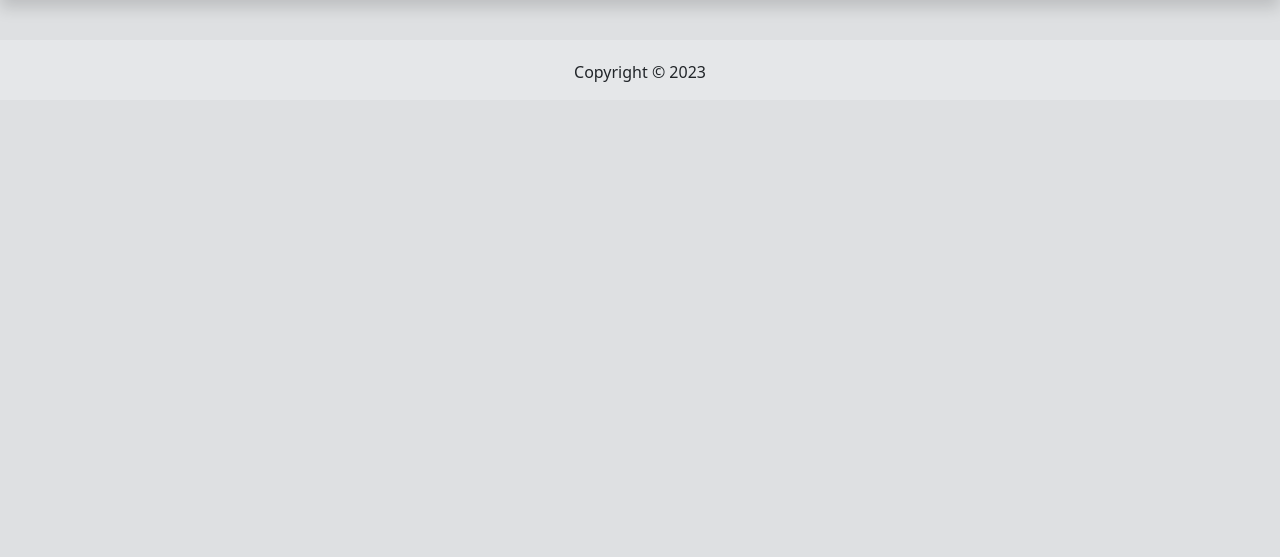
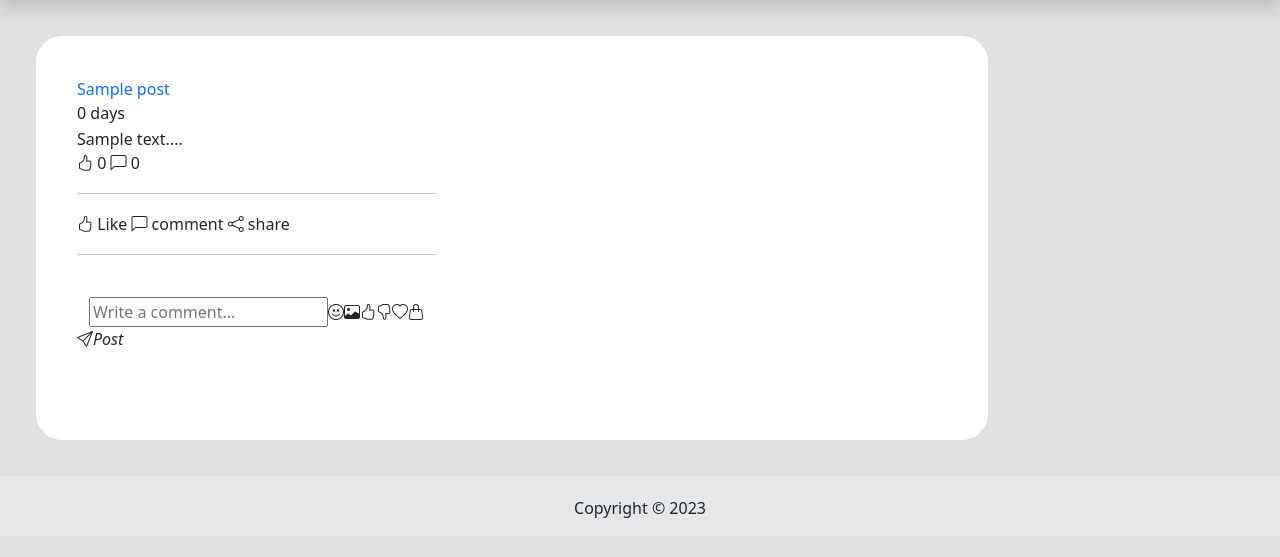
Before and after one commit to josecome/blog-website-django, a Django app: a page that uses blog/templates/posts.html in a window 1280 px wide. Shown: the part 42-599 px from the top of the page. Run offline with Django 4.2, Linux system fonts and the light colour scheme; tables that the repository leaves empty hold one stand-in row (values such as "Sample post"); data that the repository does not hold is empty; some libraries are stand-ins or nearby versions.

Commit message:
Minor changes made, Post Template, Url and View added

```diff
--- a/blog/templates/home.html
+++ b/blog/templates/home.html
@@ -13,7 +13,7 @@
                             </strong>
                         </a>
 
-                        <a :href="'posts/' + getUserName(p.fields.user)" class="classUserProfile">
+                        <a :href="'/posts/post/' + p.fields.link" class="classUserProfile">
                             [[ p.fields.title ]]
                         </a> <br />
                         <span class="timeOfPost">0 days</span>
--- a/blog/templates/posts.html
+++ b/blog/templates/posts.html
@@ -1,5 +1,5 @@
 {% extends "base.html" %}
-{% block title %}Home{% endblock %}
+{% block title %}Posts of User{% endblock %}
 {% block content %}
 <div id="app" style="width: 80%; padding: 20px;">
     <div v-for="p in posts" class="div_content_style" style="background-color: white; margin: 16px; padding: 40px; border-radius: 26px;">
@@ -7,13 +7,7 @@
             <tbody>
                 <tr>
                     <td>
-                        <a :href="'posts/' + getUserName(p.fields.user)" class="userstylepic">
-                            <strong style="color: white;">
-                                [[ getUserNameFirstChar(p.fields.user) ]]
-                            </strong>
-                        </a>
-
-                        <a :href="'posts/' + getUserName(p.fields.user)" class="classUserProfile">
+                        <a :href="'/posts/post/' + p.fields.link" class="classUserProfile">
                             [[ p.fields.title ]]
                         </a> <br />
                         <span class="timeOfPost">0 days</span>
@@ -89,21 +83,17 @@
 
         onMounted(() => {
             if(!initialState.value){
-                axios.get(`/postscontent/${ pathname }`).then((data) => {
+                axios.get(`/postscontent/${ pathname.value }`).then((data) => {
                     var posts_data = data.data.post_data
-                    var users_data = data.data.user_data
+                    console.log("============vvvv======================")
                     console.log(posts_data)
-                    console.log(users_data)
                     posts.value = posts_data;
-                    posts_user.value = users_data
                     let postids = posts_data.map(i => {return i.fields.user})
                     let ids_of_posts = String(postids.filter(onlyUnique))
                     loadUserAtrib(ids_of_posts);
                 });
                 initialState.value = true
             }
-            getData("postlikes");
-            getData("postcomments");
         })
         const search = (k, arr) => {
             console.log('======')
@@ -131,12 +121,12 @@
         }
 
         async function getData(pg) {
-           //setCountPostClick(countPostClick + 1)
-           await axios.get(pg).then((data) => {
+           /*await axios.get(pg).then((data) => {
                var arr = {};
                let v = data.data.split(';')
                for (var i = 0; i < v.length; i++) {
                     var s = v[i].split(':');
+                    if(i < 6){console.log('ssss:' + s[i])}
                     if(s[0] === null || s[0] === '' || s[0] === 'null' || typeof s[0] === 'undefined') {
                         break;
                     }
@@ -149,7 +139,7 @@
                     postcomments.value = arr;
                 }
 
-            })
+            })*/
         };
         async function sendData(vtype_of_like, vpost_id) {
             let rs_response = ""
@@ -180,15 +170,7 @@
                     rs_response = error;
                 });
         }
-        const getUserNameFirstChar = (v) => {
-            var user_name = posts_user.value.filter((i) => i.pk === v)
-            return user_name[0].fields.username.split('')[0];
-        }
-        const getUserName = (v) => {
-            var user_name = posts_user.value.filter((i) => i.pk === v)
-            return user_name[0].fields.username;
-        }
-        //const countPostClick = ref(0)
+
         return {
             posts,
             postlikes,
@@ -198,8 +180,6 @@
             posts_user,
             initialState,
             search,
-            getUserNameFirstChar,
-            getUserName,
             pathname
         }
       }
--- a/blog/views.py
+++ b/blog/views.py
@@ -73,16 +73,31 @@ def PageOfPostByUser(request, username):
 
 def PostbyUser(request, username):
     user_id = int(User.objects.get(username=username).pk)
-    Contents_list = Post.objects.filter(user_id=user_id)
-    data = serializers.serialize('json', Contents_list)
+
+    Post_list = Post.objects.filter(user_id=user_id)
+    Like_list = Like.objects.filter(post_id__in=Post_list.values('id'))
+    Comment_list = Comment.objects.filter(post_id__in=Post_list.values('id'))
+
+    post_data = serializers.serialize('json', Post_list)
+    like_data = serializers.serialize('json', Like_list)
+    comment_data = serializers.serialize('json', Comment_list)
+    data = "{ \"post_data\":" + post_data + ",\"like_data\":" + like_data + ",\"comment_data\":" + comment_data + "}"
+
     return HttpResponse(data, content_type="application/json")
 
+def getPostPage(request, link):
+    return render(request, 'post.html', {'link': link})
 
-def getPostByLink(request, link):
-    data = Post.objects.filter(link=link)
-    json_data = serializers.serialize('json', data)
 
-    return HttpResponse(json_data, content_type="application/json")
+def getPostDataByLink(request, link):
+    Post_list = Post.objects.filter(link=link)
+    Like_list = Like.objects.filter(post_id__in=Post_list.values('id'))
+    Comment_list = Comment.objects.filter(post_id__in=Post_list.values('id'))
+    post_data = serializers.serialize('json', Post_list)
+    like_data = serializers.serialize('json', Like_list)
+    comment_data = serializers.serialize('json', Comment_list)
+    data = "{ \"post_data\":" + post_data + ",\"like_data\":" + like_data + ",\"comment_data\":" + comment_data + "}"
+    return HttpResponse(data, content_type="application/json")
 
 
 def getUserAtrib(request):
--- a/blog_website_django/urls.py
+++ b/blog_website_django/urls.py
@@ -30,11 +30,12 @@ urlpatterns = [
     path('postlist/', views.PostList, name="postlist"),
     path('api/postlist/', views.PostList, name="apipostlist"),
     path('posts/<str:username>', views.PageOfPostByUser, name="posts"),
-    path('api/post/<str:link>', views.getPostByLink, name="posts"),
+    path('posts/post/<str:link>', views.getPostPage, name="post"),
+    path('postdata/<str:link>', views.getPostDataByLink, name="postdata"),
     path('postscontent/<str:username>', views.PostbyUser, name="postscontent"),
     path('postlikes/', views.PostLikes, name="postlikes"),
+    path('postcomments/', views.PostComments, name="postcomments"),
     path('api/postlikes/', views.PostLikes, name="apipostlikes"),
-    path('postcomments/', views.PostComments, name="postcomments"),
     path('api/postcomments/', views.PostComments, name="apipostcomments"),
     path('addremovelike/', views.addRemoveLike, name="addremovelike"),
     path('addcomment/', views.addComment, name="addcomment"),
```
Also changed, not shown: blog/templates/post.html (added, +42 -0 lines).
